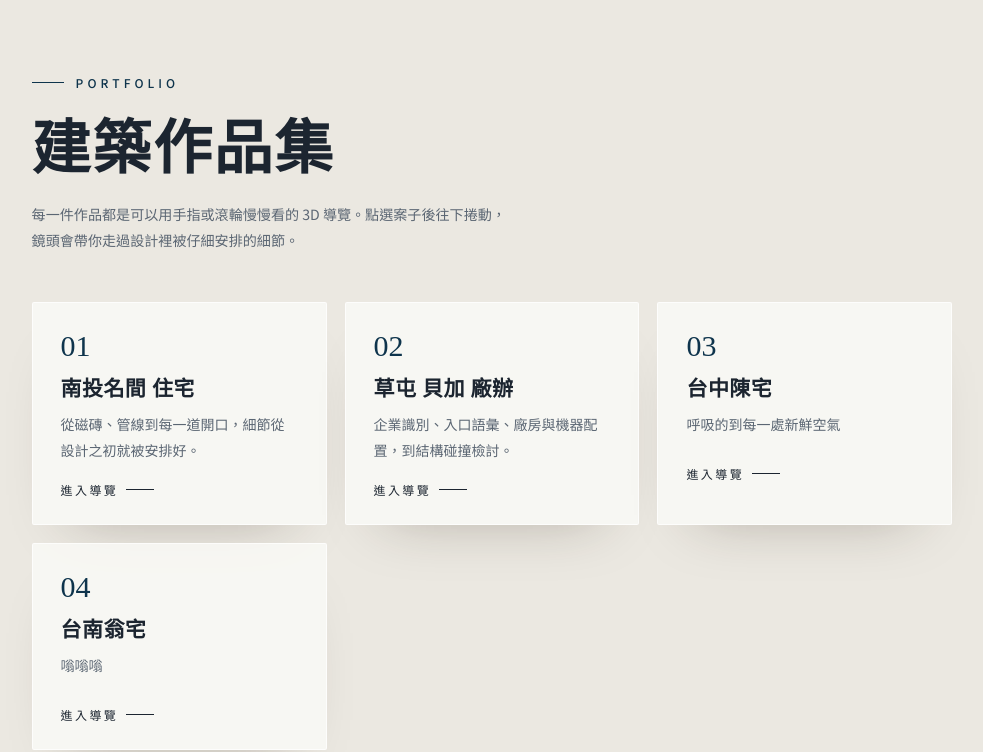
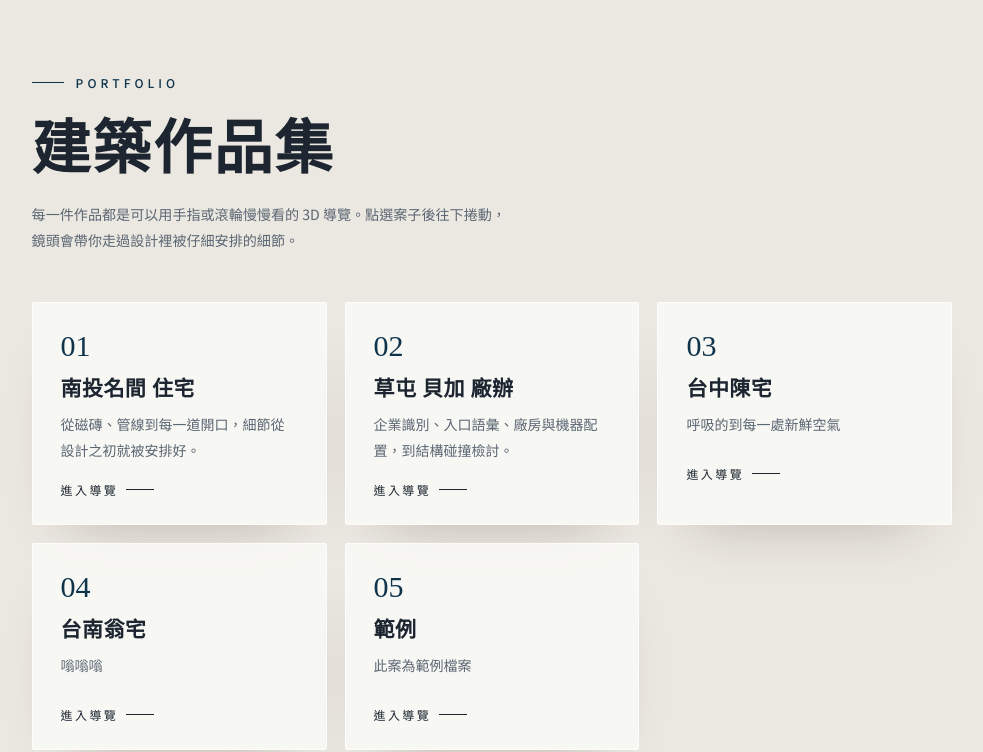
Before and after one commit to 44313-architects/portfolio, a plain HTML site: page index.html in a window 1280 px wide. Shown: the part 78-830 px from the top of the page, without its empty margins (58-1041 px from the left). Drawn offline with Linux system fonts and the light colour scheme.

Commit message:
首頁清單：範例

```diff
--- a/index.html
+++ b/index.html
@@ -49,6 +49,7 @@ const PROJECTS = [
   { folder: 'caotun-beijia', title: '草屯 貝加 廠辦', desc: '企業識別、入口語彙、廠房與機器配置，到結構碰撞檢討。' },
   { folder: 'chenhouse', title: '台中陳宅', desc: '呼吸的到每一處新鮮空氣' },
   { folder: 'wenghouse', title: '台南翁宅', desc: '嗡嗡嗡' },
+  { folder: 'example-1', title: '範例', desc: '此案為範例檔案' },
 ];
 const grid = document.getElementById('grid');
 PROJECTS.forEach((p, i) => {
```
